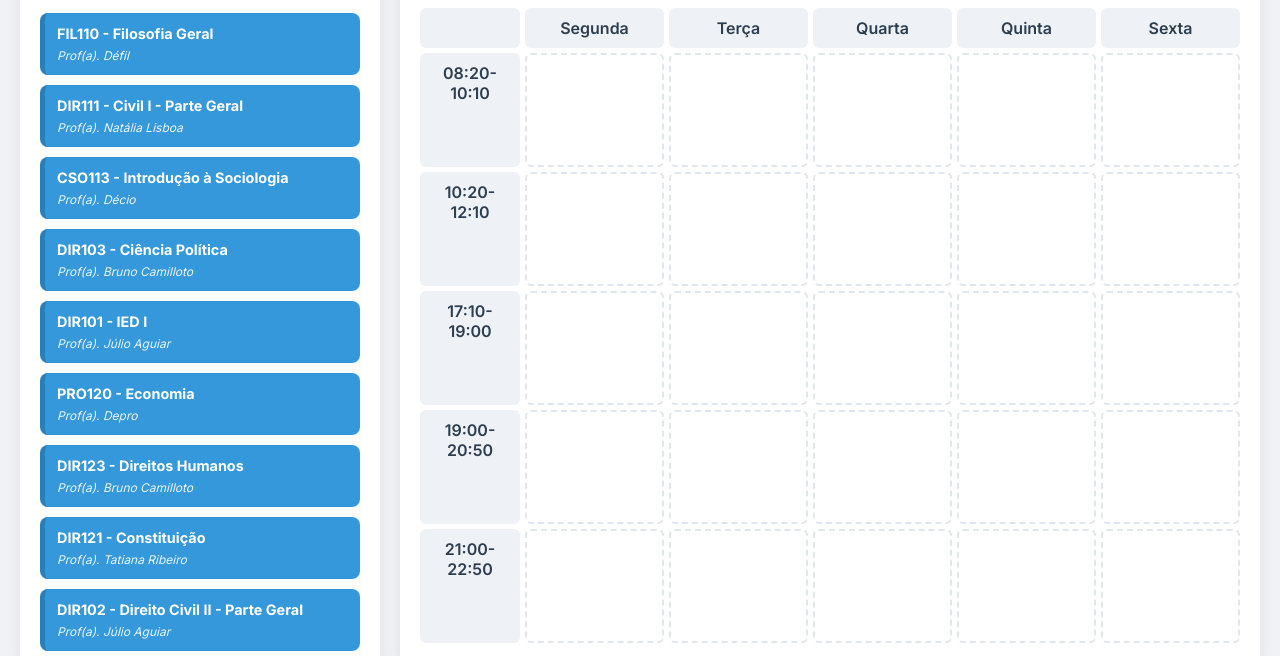
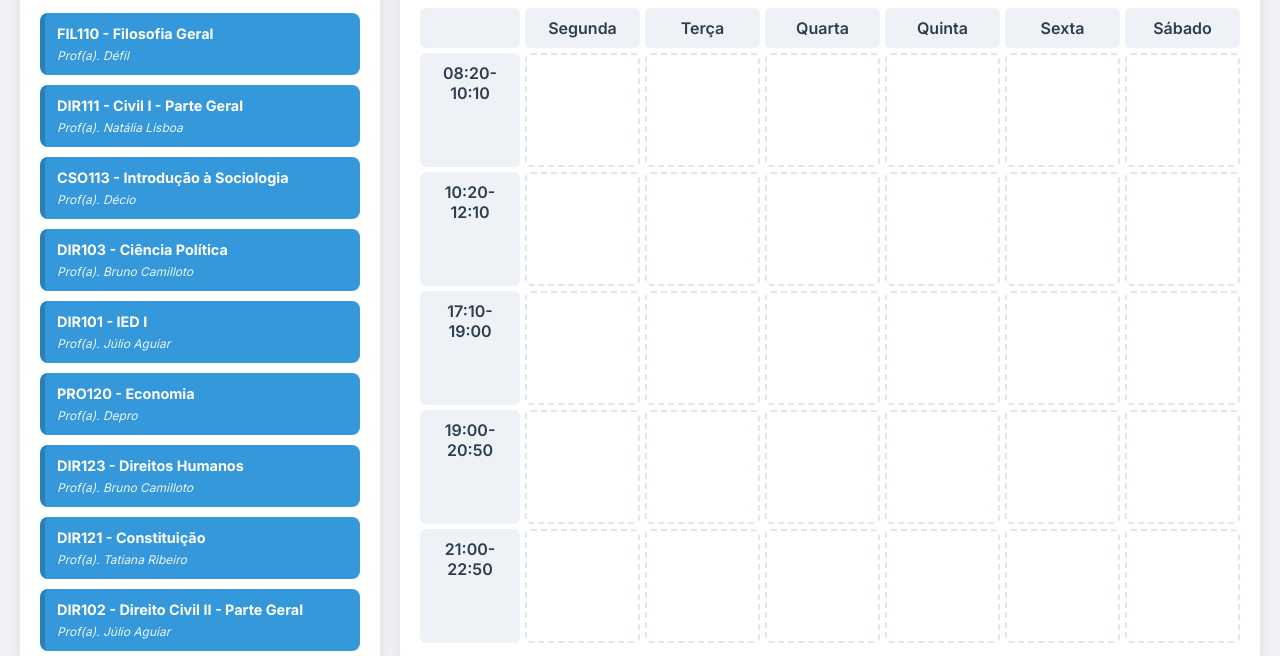
Before and after one commit to EduardoDev7/Prot_MontGrade, a plain HTML site: page montar-grade.html in a window 1280 px wide. Shown: the part 76-732 px from the top of the page. Drawn offline with Linux system fonts and the light colour scheme.

Commit message:
Update montar-grade.html

```diff
--- a/montar-grade.html
+++ b/montar-grade.html
@@ -113,7 +113,7 @@
         }
         #horario-semanal {
             display: grid;
-            grid-template-columns: 100px repeat(5, 1fr);
+            grid-template-columns: 100px repeat(6, 1fr); /* Aumentado para 6 colunas para incluir Sábado */
             gap: 5px;
         }
         .horario-header, .horario-header-hora {
@@ -188,7 +188,6 @@
 
     <script>
         document.addEventListener('DOMContentLoaded', () => {
-            // HORÁRIOS 100% CORRIGIDOS COM BASE NA SUA ÚLTIMA TRANSCRIÇÃO
             const turmas = [
                 // 1º Período (Noturno)
                 { id: 'FIL110_DEFIL', codigo: 'FIL110', nome: 'Filosofia Geral', professor: 'Défil', aulas: [{ dia: 1, horario: '19:00' }, { dia: 2, horario: '19:00' }] },
@@ -257,6 +256,14 @@
                 { id: 'DIR154_FLAVIA_10', codigo: 'DIR154', nome: 'Direito Previdenciário', professor: 'Flávia Máximo', aulas: [{ dia: 1, horario: '08:20' }, { dia: 2, horario: '10:20' }] },
                 { id: 'DIR172_JOSE_10', codigo: 'DIR172', nome: 'Internacional Privado', professor: 'José Luiz Albuquerque', aulas: [{ dia: 2, horario: '08:20' }] },
                 { id: 'DEONTOLOGIA_HELENA_10', codigo: 'DEON', nome: 'Deontologia', professor: 'Helena Freitas', aulas: [{ dia: 1, horario: '10:20' }] },
+
+                // --- NOVAS MATÉRIAS ADICIONADAS ---
+                { id: 'DIR135_SAB08', codigo: 'DIR135', nome: 'História no Direito', professor: 'A Definir', aulas: [{ dia: 6, horario: '08:20' }] },
+                { id: 'DIR106_SEX19', codigo: 'DIR106', nome: 'Mediação e Formas Consensuais', professor: 'A Definir', aulas: [{ dia: 5, horario: '19:00' }] },
+                { id: 'DIR136_SEX19', codigo: 'DIR136', nome: 'Prática Simulada I', professor: 'A Definir', aulas: [{ dia: 5, horario: '19:00' }] },
+                { id: 'DIR166_SEGSEX08', codigo: 'DIR166', nome: 'Processual Penal II', professor: 'A Definir', aulas: [{ dia: 1, horario: '08:20' }, { dia: 5, horario: '08:20' }] },
+                { id: 'DIR109_SEX10', codigo: 'DIR109', nome: 'Elaboração de TCC', professor: 'A Definir', aulas: [{ dia: 5, horario: '10:20' }] },
+                { id: 'DIR140_TER08', codigo: 'DIR140', nome: 'Estágio Interno I', professor: 'A Definir', aulas: [{ dia: 2, horario: '08:20' }] }
             ];
 
             const listaDisciplinasContainer = document.getElementById('lista-disciplinas');
@@ -286,7 +293,7 @@
                 });
 
                 gradeContainer.innerHTML = '';
-                const dias = ['', 'Segunda', 'Terça', 'Quarta', 'Quinta', 'Sexta'];
+                const dias = ['', 'Segunda', 'Terça', 'Quarta', 'Quinta', 'Sexta', 'Sábado'];
                 dias.forEach(dia => {
                     const header = document.createElement('div');
                     header.className = 'horario-header';
@@ -301,7 +308,7 @@
                     horaLabel.className = 'horario-header-hora';
                     horaLabel.textContent = horariosLabels[i];
                     gradeContainer.appendChild(horaLabel);
-                    for (let j = 1; j <= 5; j++) {
+                    for (let j = 1; j <= 6; j++) { // Alterado para 6 para incluir Sábado
                         const cell = document.createElement('div');
                         cell.className = 'horario-celula';
                         cell.dataset.dia = j;
@@ -354,8 +361,8 @@
 
                 for (const aula of turma.aulas) {
                     const celula = gradeContainer.querySelector(`.horario-celula[data-dia='${aula.dia}'][data-horario='${aula.horario}']`);
-                    if (celula.hasChildNodes()) {
-                        alert('Conflito de horário! Esta célula já está ocupada.');
+                    if (!celula || celula.hasChildNodes()) {
+                        alert('Conflito de horário ou dia inválido! Esta célula já está ocupada ou não existe.');
                         return;
                     }
                 }
```
